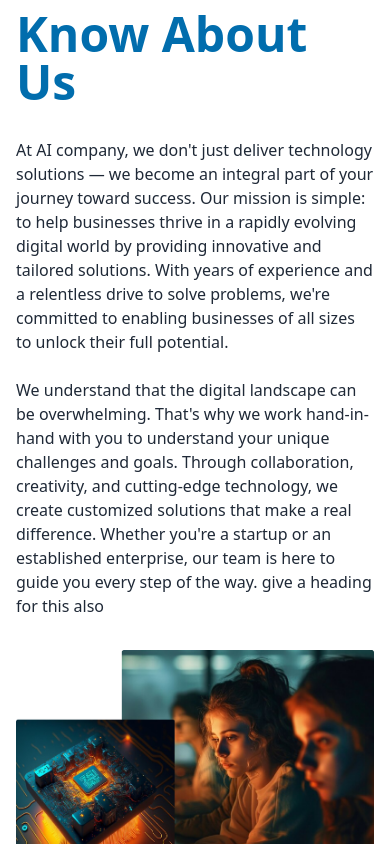
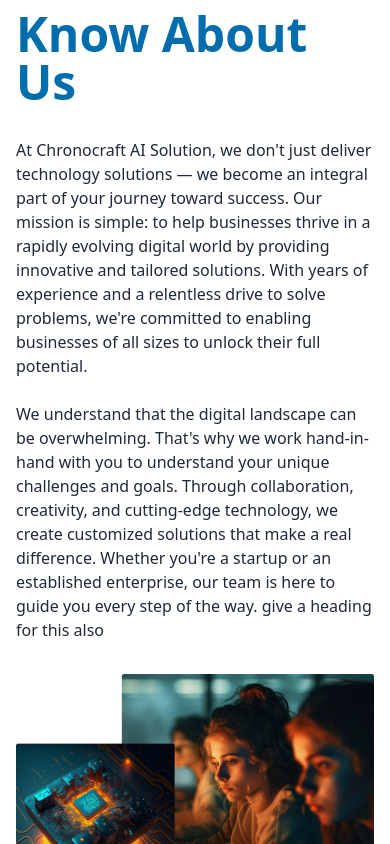
Before and after one commit to remeessalam/chronocraft, a React (Create React App) app: page /about-us in a window 390 px wide. Shown: the part 1000-1844 px from the top of the page. Built offline with nearby package versions, Linux system fonts and the light colour scheme; a web font is replaced by a local one.

Commit message:
name added

```diff
--- a/src/Components/AllServices.jsx
+++ b/src/Components/AllServices.jsx
@@ -56,9 +56,9 @@ const ServiceSlider = () => {
             We Provide the Best IT Solution Services
           </h2>
           <p className="text-gray-600 max-w-3xl mx-auto" data-aos="fade-up">
-            At AI company, we offer a full range of advanced technology services
-            designed to empower businesses with scalable, intelligent, and
-            secure solutions.
+            At Chronocraft AI Solution, we offer a full range of advanced
+            technology services designed to empower businesses with scalable,
+            intelligent, and secure solutions.
           </p>
         </div>
 
--- a/src/Components/HomeBanner.jsx
+++ b/src/Components/HomeBanner.jsx
@@ -25,7 +25,7 @@ const HomeBanner = () => {
                 data-aos="fade-right"
                 className="main-heading !text-white mb-4"
               >
-                AI company Software Solutions
+                Chronocraft AI Solution Software Solutions
               </h1>
               <h2
                 data-aos="fade-right"
@@ -34,10 +34,10 @@ const HomeBanner = () => {
                 Shaping the Future of Innovation
               </h2>
               <p data-aos="fade-right" className="text-gray-300 max-w-xl mb-8">
-                At AI company, we pride ourselves on being at the forefront of
-                technological innovation. We focused on delivering comprehensive
-                solutions that help businesses evolve and excel in the
-                ever-changing digital world...
+                At Chronocraft AI Solution, we pride ourselves on being at the
+                forefront of technological innovation. We focused on delivering
+                comprehensive solutions that help businesses evolve and excel in
+                the ever-changing digital world...
               </p>
               <button
                 data-aos="fade-right"
--- a/src/Components/LandingComponents/LandingBanner.jsx
+++ b/src/Components/LandingComponents/LandingBanner.jsx
@@ -22,7 +22,7 @@ const LandingBanner = ({ isWeb }) => {
                 data-aos="fade-right"
                 className="main-heading !text-white mb-4"
               >
-                AI company Software Solutions
+                Chronocraft AI Solution Software Solutions
               </h1>
               <h2 data-aos="fade-right" className="text-2xl text-white mb-6">
                 {isWeb
@@ -31,8 +31,8 @@ const LandingBanner = ({ isWeb }) => {
               </h2>
               <p data-aos="fade-right" className="text-gray-300 max-w-xl mb-8">
                 {isWeb
-                  ? "At AI company, we specialize in crafting innovative web solutions that help businesses establish a strong online presence. From scalable web applications to intuitive user experiences, we drive digital success."
-                  : "At AI company, we excel in creating robust and feature-rich mobile applications tailored to your business needs. Our solutions ensure seamless performance and a superior user experience across all platforms."}
+                  ? "At Chronocraft AI Solution, we specialize in crafting innovative web solutions that help businesses establish a strong online presence. From scalable web applications to intuitive user experiences, we drive digital success."
+                  : "At Chronocraft AI Solution, we excel in creating robust and feature-rich mobile applications tailored to your business needs. Our solutions ensure seamless performance and a superior user experience across all platforms."}
               </p>
               <button
                 data-aos="fade-right"
--- a/src/Components/LeadForm.jsx
+++ b/src/Components/LeadForm.jsx
@@ -18,7 +18,7 @@ const LeadForm = () => {
 
     const payload = {
       to: clientDetails.email,
-      name: "AI company",
+      name: "Chronocraft AI Solution",
       subject: values.subject,
       body: emailBody,
     };
--- a/src/LandingLayout/LandingFooter.jsx
+++ b/src/LandingLayout/LandingFooter.jsx
@@ -16,7 +16,7 @@ const LandingFooter = () => {
           <div className="space-y-4">
             <img
               src={logo || "/placeholder.svg"}
-              alt="AI company"
+              alt="Chronocraft AI Solution"
               className="h-12"
             />
             <p className="text-sm">{clientDetails.address}</p>
@@ -104,7 +104,8 @@ const LandingFooter = () => {
       {/* Copyright */}
       <div className="text-center mt-12 text-sm border-t py-8 border-blue-950">
         <p>
-          Copyright © 2025, All Right Reserved AI company software solutions
+          Copyright © 2025, All Right Reserved Chronocraft AI Solution software
+          solutions
         </p>
       </div>
     </footer>
--- a/src/LandingLayout/LandingHeader.jsx
+++ b/src/LandingLayout/LandingHeader.jsx
@@ -22,7 +22,11 @@ const LandingHeader = () => {
       <div className="wrapper flex items-center justify-between">
         {/* Logo Section */}
         <Link to={"/"} className="flex items-center">
-          <img src={logo} alt="AI company" className="h-12 sm:h-16" />
+          <img
+            src={logo}
+            alt="Chronocraft AI Solution"
+            className="h-12 sm:h-16"
+          />
         </Link>
 
         {/* Navigation Section */}
--- a/src/Layout/Footer.jsx
+++ b/src/Layout/Footer.jsx
@@ -16,7 +16,7 @@ const Footer = () => {
           <div className="space-y-4">
             <img
               src={logo || "/placeholder.svg"}
-              alt="AI company"
+              alt="Chronocraft AI Solution"
               className="h-12"
             />
             <p className="text-sm">{clientDetails.address}</p>
@@ -112,7 +112,8 @@ const Footer = () => {
       {/* Copyright */}
       <div className="text-center mt-12 text-sm border-t py-8 border-blue-950">
         <p>
-          Copyright © 2025, All Right Reserved AI company software solutions
+          Copyright © 2025, All Right Reserved Chronocraft AI Solution software
+          solutions
         </p>
       </div>
     </footer>
--- a/src/Layout/Header.jsx
+++ b/src/Layout/Header.jsx
@@ -21,7 +21,11 @@ const Header = () => {
     <header className="fixed z-40 py-4 bg-white  w-screen">
       <div className="wrapper flex items-center justify-between">
         <Link to={"/"} className="flex items-center">
-          <img src={logo} alt="AI company" className="h-12 sm:h-16" />
+          <img
+            src={logo}
+            alt="Chronocraft AI Solution"
+            className="h-12 sm:h-16"
+          />
         </Link>
 
         {/* Navigation Section */}
--- a/src/Page/AboutPage.jsx
+++ b/src/Page/AboutPage.jsx
@@ -30,13 +30,13 @@ const AboutPage = () => {
                 Know About Us
               </h1>
               <p className="text-gray-800 mb-6" data-aos="fade-right">
-                At AI company, we don't just deliver technology solutions — we
-                become an integral part of your journey toward success. Our
-                mission is simple: to help businesses thrive in a rapidly
-                evolving digital world by providing innovative and tailored
-                solutions. With years of experience and a relentless drive to
-                solve problems, we're committed to enabling businesses of all
-                sizes to unlock their full potential.
+                At Chronocraft AI Solution, we don't just deliver technology
+                solutions — we become an integral part of your journey toward
+                success. Our mission is simple: to help businesses thrive in a
+                rapidly evolving digital world by providing innovative and
+                tailored solutions. With years of experience and a relentless
+                drive to solve problems, we're committed to enabling businesses
+                of all sizes to unlock their full potential.
               </p>
               <p className="text-gray-800" data-aos="fade-right">
                 We understand that the digital landscape can be overwhelming.
@@ -130,14 +130,14 @@ const AboutPage = () => {
             WHO WE ARE
           </h1>
           <p className="text-[#ffffff] mt-5" data-aos="fade-up">
-            At AI company, we are more than just a service provider – we are
-            your trusted technology partner. Our expert team is committed to
-            delivering innovative, customized solutions that address your unique
-            business challenges. Whether you’re aiming to streamline processes,
-            enhance customer experiences, or leverage new technologies, we’re
-            here to help you succeed in a rapidly evolving digital world. Get in
-            touch with us today to explore how we can help your business
-            innovate, grow, and thrive.
+            At Chronocraft AI Solution, we are more than just a service provider
+            – we are your trusted technology partner. Our expert team is
+            committed to delivering innovative, customized solutions that
+            address your unique business challenges. Whether you’re aiming to
+            streamline processes, enhance customer experiences, or leverage new
+            technologies, we’re here to help you succeed in a rapidly evolving
+            digital world. Get in touch with us today to explore how we can help
+            your business innovate, grow, and thrive.
           </p>
         </div>
       </section>
```
Also changed, not shown: src/Constant.js (+6 -10 lines).
